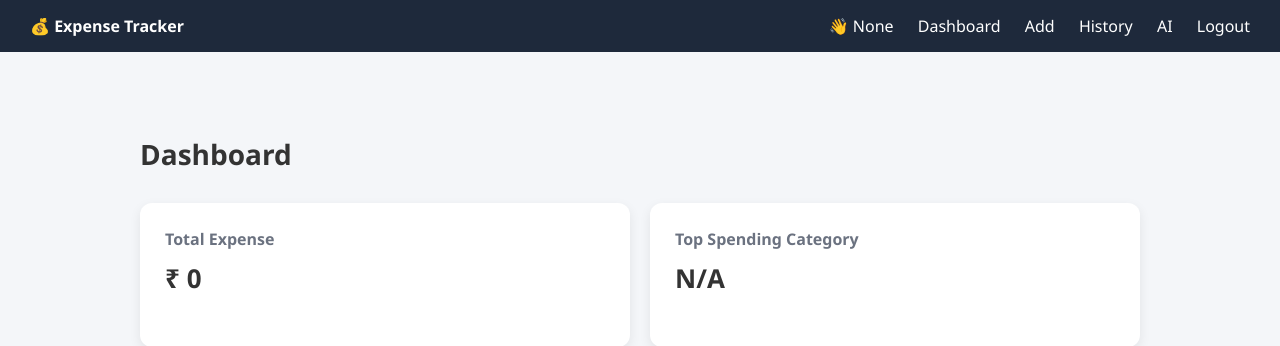
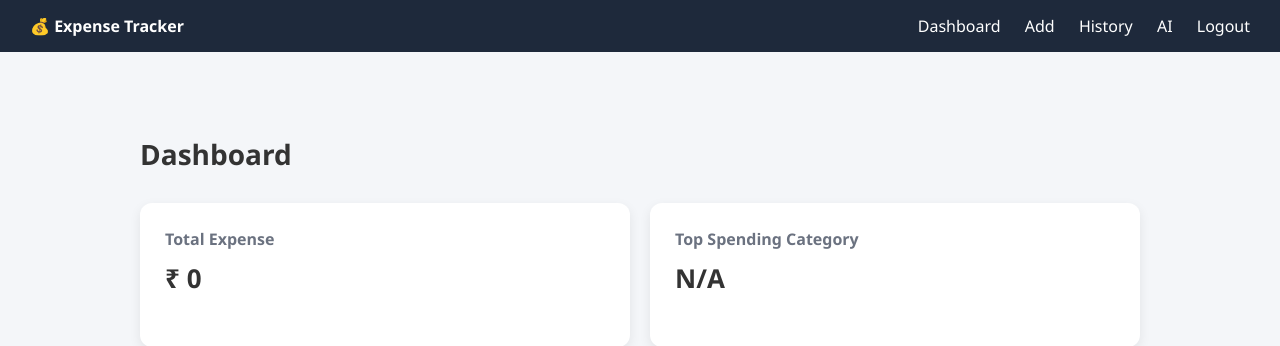
Before and after one commit to Anchita29Sharma/AI-Personal-Expense-Tracker, a Flask app: page / in a window 1280 px wide. Shown: the top 346 px of the page. Run offline with Flask 3, Linux system fonts and the light colour scheme; the visitor is signed in with stand-in values (Sample User, id 1); data that the repository does not hold is empty.

Commit message:
Update base.html

```diff
--- a/templates/base.html
+++ b/templates/base.html
@@ -15,7 +15,6 @@
     </div>
 
     <div class="nav-right">
-        <span class="username">👋 {{ session.get("user") }}</span>
         <a href="/">Dashboard</a>
         <a href="/add">Add</a>
         <a href="/history">History</a>
```
